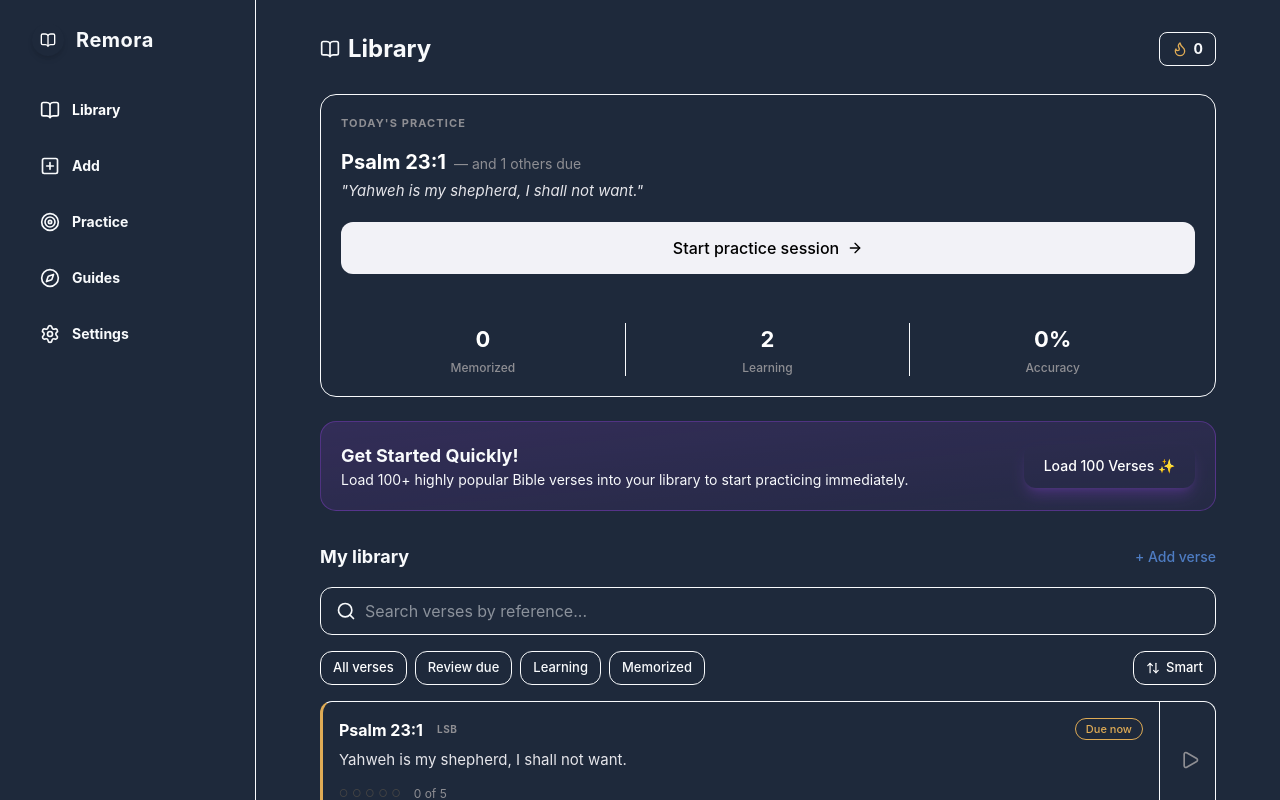
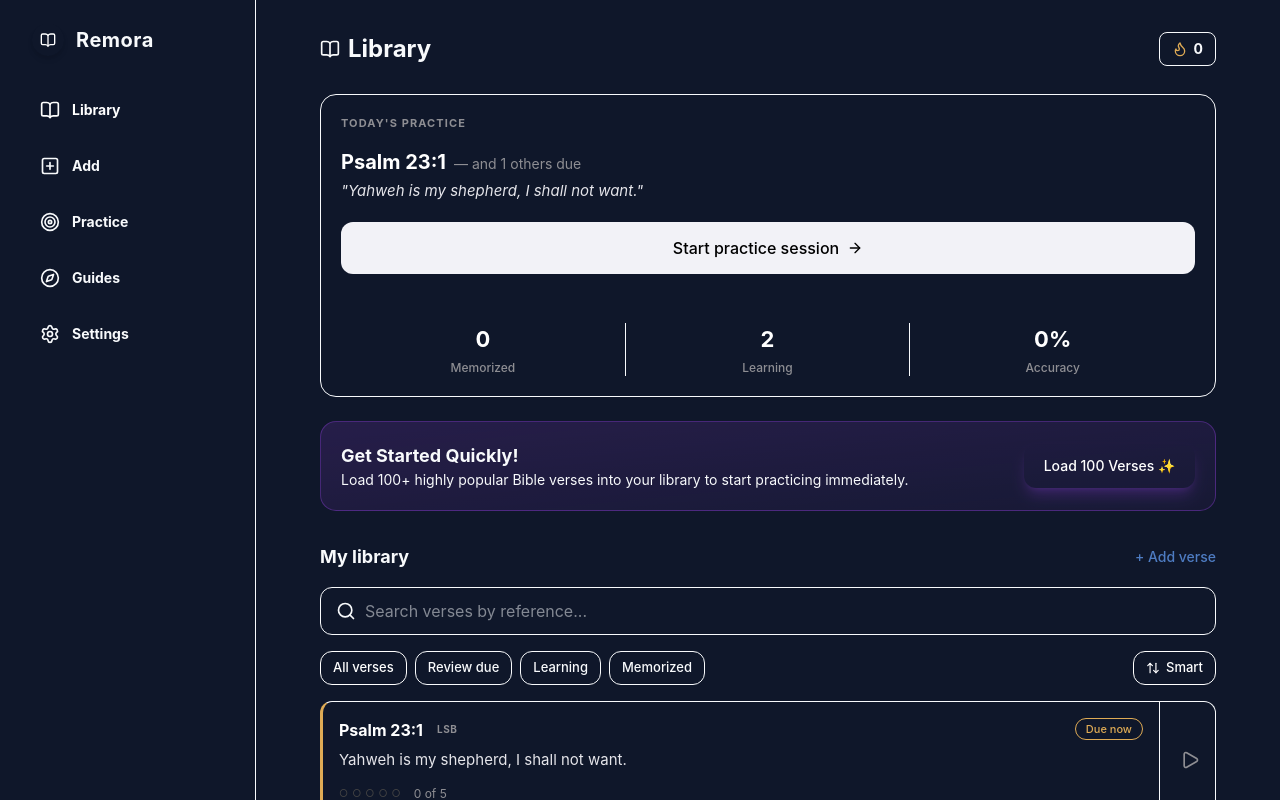
Before and after one commit to Kanakaiah/kanakaiah.github.io, a React (Vite) app: page / in a window 1280 px wide. Built offline with nearby package versions, Linux system fonts and the light colour scheme.

Commit message:
Fix card borders and elevate card backgrounds to remove rectangular lines

```diff
--- a/src/index.css
+++ b/src/index.css
@@ -5,7 +5,7 @@
 @layer base {
   :root {
     color-scheme: dark;
-    --bg-color: #1e293b;
+    --bg-color: #0f172a;
     --text-primary: #f8fafc;
     --text-secondary: #cbd5e1;
     --text-muted: #94a3b8;
@@ -22,7 +22,7 @@
     --glass-border-hover: rgba(255, 255, 255, 0.15);
     --card-bg: #1e293b;
     --card-bg-elevated: #334155;
-    --card-border: #334155;
+    --card-border: #1e293b;
     --card-hover: #334155;
 
     --bionic-1: #ef4444;
@@ -33,7 +33,7 @@
   }
 
   [data-theme="obsidian"] {
-    --bg-color: #050505;
+    --bg-color: #000000;
     --accent: #f43f5e;
     --accent-hover: #e11d48;
     --accent-glow: rgba(244, 63, 94, 0.15);
@@ -43,14 +43,14 @@
     --glass-bg-hover: rgba(255, 255, 255, 0.05);
     --glass-border: rgba(255, 255, 255, 0.06);
     --glass-border-hover: rgba(255, 255, 255, 0.12);
-    --card-bg: #121212;
+    --card-bg: #0f0f0f;
     --card-bg-elevated: #1a1a1a;
-    --card-border: #2a2a2a;
+    --card-border: #0f0f0f;
     --card-hover: #1f1f1f;
   }
 
   [data-theme="midnight"] {
-    --bg-color: #040d1a;
+    --bg-color: #020617;
     --accent: #0ea5e9;
     --accent-hover: #0284c7;
     --accent-glow: rgba(14, 165, 233, 0.15);
@@ -62,7 +62,7 @@
     --glass-border-hover: rgba(255, 255, 255, 0.12);
     --card-bg: #0f172a;
     --card-bg-elevated: #1e293b;
-    --card-border: #1e293b;
+    --card-border: #0f172a;
     --card-hover: #1e293b;
   }
 
@@ -82,9 +82,9 @@
     --glass-border: rgba(0, 0, 0, 0.08);
     --glass-border-hover: rgba(0, 0, 0, 0.15);
     --card-bg: #ffffff;
-    --card-bg-elevated: #f5f0e8;
-    --card-border: #e2e8f0;
-    --card-hover: #f1f5f9;
+    --card-bg-elevated: #fcfbfa;
+    --card-border: #ffffff;
+    --card-hover: #fcfbfa;
 
     --bionic-1: #b91c1c;
     --bionic-2: #1d4ed8;
@@ -95,7 +95,7 @@
 
   [data-theme="pure-white"] {
     color-scheme: light;
-    --bg-color: #f8f9fa;
+    --bg-color: #f3f4f6;
     --text-primary: #000000;
     --text-secondary: #525252;
     --text-muted: #a3a3a3;
@@ -110,8 +110,8 @@
     --glass-border-hover: rgba(0, 0, 0, 0.15);
     --card-bg: #ffffff;
     --card-bg-elevated: #f8f9fa;
-    --card-border: #e5e5e5;
-    --card-hover: #f3f4f6;
+    --card-border: #ffffff;
+    --card-hover: #f9fafb;
 
     --bionic-1: #b91c1c;
     --bionic-2: #1d4ed8;
```
